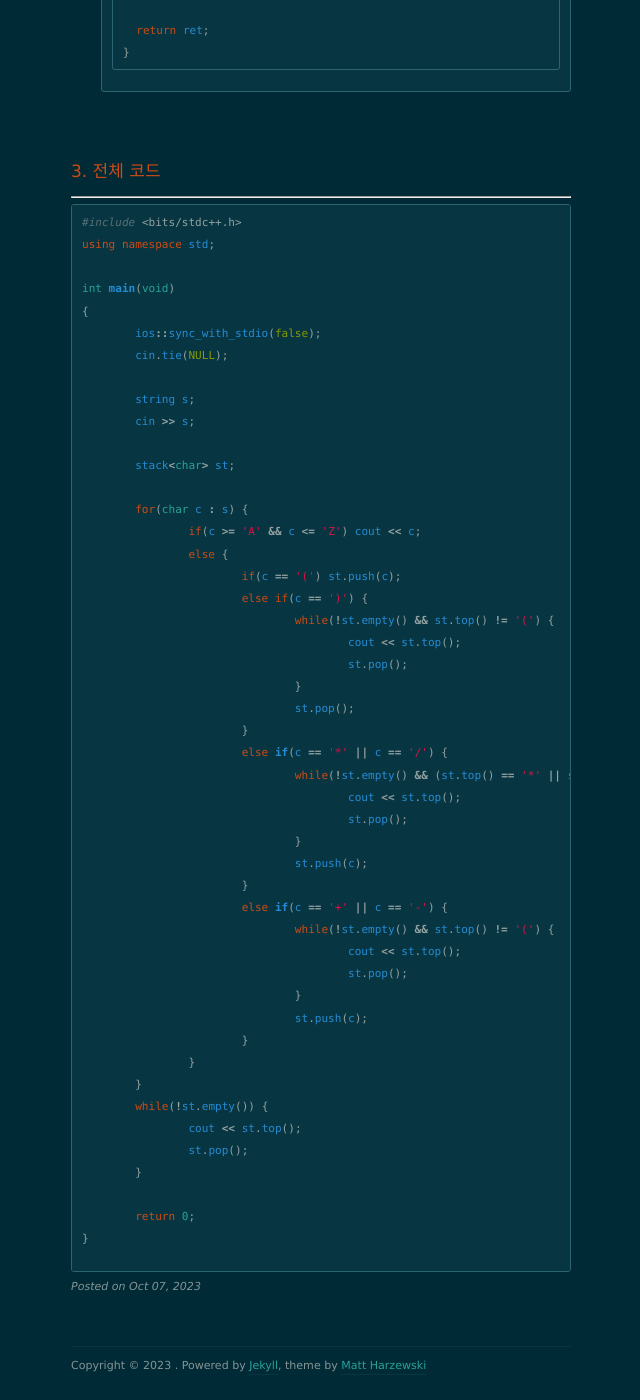
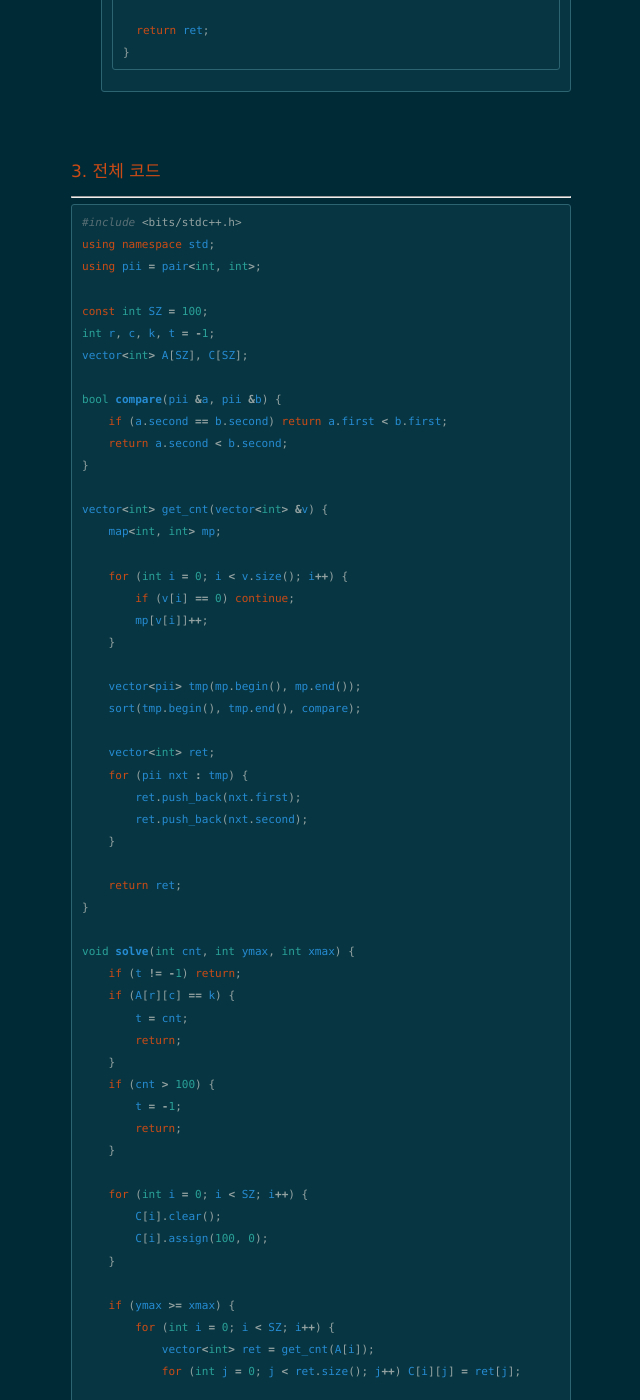
Before and after one commit to devLupin/devLupin.github.io, a Jekyll site: the page built from _posts/2023-10-07-BOJ-17140.md, in a window 1280 px wide and 1400 px high, scrolled down 3012 px. Shown: the whole window, without its empty margins (319-959 px from the left). Built offline with Jekyll 4.4.1, drawn with Linux system fonts in a browser that asks for light colours; nearby versions of some CDN libraries; some of the changed text lies outside the part shown.

Commit message:
fix code

```diff
--- a/_posts/2023-10-07-BOJ-17140.md
+++ b/_posts/2023-10-07-BOJ-17140.md
@@ -139,49 +139,98 @@ date: 2023-10-07
 {% highlight cpp %}
 #include <bits/stdc++.h>
 using namespace std;
+using pii = pair<int, int>;
 
-int main(void)
-{
-	ios::sync_with_stdio(false);
-	cin.tie(NULL);
+const int SZ = 100;
+int r, c, k, t = -1;
+vector<int> A[SZ], C[SZ];
 
-	string s;
-	cin >> s;
+bool compare(pii &a, pii &b) {
+    if (a.second == b.second) return a.first < b.first;
+    return a.second < b.second;
+}
 
-	stack<char> st;
+vector<int> get_cnt(vector<int> &v) {
+    map<int, int> mp;
 
-	for(char c : s) {
-		if(c >= 'A' && c <= 'Z') cout << c;
-		else {
-			if(c == '(') st.push(c);
-			else if(c == ')') {
-				while(!st.empty() && st.top() != '(') {
-					cout << st.top();
-					st.pop();
-				}
-				st.pop();
-			}
-			else if(c == '*' || c == '/') {
-				while(!st.empty() && (st.top() == '*' || st.top() == '/')) {
-					cout << st.top();
-					st.pop();
-				}
-				st.push(c);
-			}
-			else if(c == '+' || c == '-') {
-				while(!st.empty() && st.top() != '(') {
-					cout << st.top();
-					st.pop();
-				}
-				st.push(c);
-			}
-		}
-	}
-	while(!st.empty()) {
-		cout << st.top();
-		st.pop();
-	}
+    for (int i = 0; i < v.size(); i++) {
+        if (v[i] == 0) continue;
+        mp[v[i]]++;
+    }
 
-	return 0;
+    vector<pii> tmp(mp.begin(), mp.end());
+    sort(tmp.begin(), tmp.end(), compare);
+
+    vector<int> ret;
+    for (pii nxt : tmp) {
+        ret.push_back(nxt.first);
+        ret.push_back(nxt.second);
+    }
+
+    return ret;
+}
+
+void solve(int cnt, int ymax, int xmax) {
+    if (t != -1) return;
+    if (A[r][c] == k) {
+        t = cnt;
+        return;
+    }
+    if (cnt > 100) {
+        t = -1;
+        return;
+    }
+
+    for (int i = 0; i < SZ; i++) {
+        C[i].clear();
+        C[i].assign(100, 0);
+    }
+
+    if (ymax >= xmax) {
+        for (int i = 0; i < SZ; i++) {
+            vector<int> ret = get_cnt(A[i]);
+            for (int j = 0; j < ret.size(); j++) C[i][j] = ret[j];
+
+            xmax = max(xmax, (int)ret.size());
+        }
+    }
+    else {
+        for (int i = 0; i < SZ; i++) {
+            vector<int> tmp;
+            for (int j = 0; j < SZ; j++) tmp.push_back(A[j][i]);
+
+            vector<int> ret = get_cnt(tmp);
+            for (int j = 0; j < ret.size(); j++) C[j][i] = ret[j];
+
+            ymax = max(ymax, (int)ret.size());
+        }
+    }
+
+    for (int i = 0; i < SZ; i++)
+        for (int j = 0; j < SZ; j++)
+            A[i][j] = C[i][j];
+
+    solve(cnt + 1, ymax, xmax);
+
+    return;
+}
+
+int main() {
+    ios::sync_with_stdio(false);
+    cin.tie(NULL);
+
+    for(int i=0; i<SZ; i++)
+        A[i].assign(100, 0);
+
+    cin >> r >> c >> k;
+    for (int a, b, c, i = 0; i < 3; i++)
+        cin >> A[i][0] >> A[i][1] >> A[i][2];
+
+    r--, c--;
+
+    solve(0, 3, 3);
+
+    cout << t;
+    return 0;
 }
 {% endhighlight %}
```
